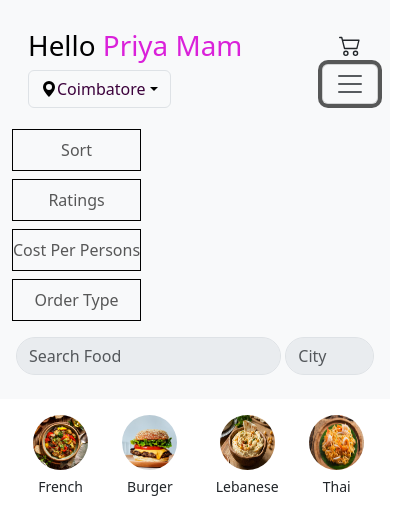
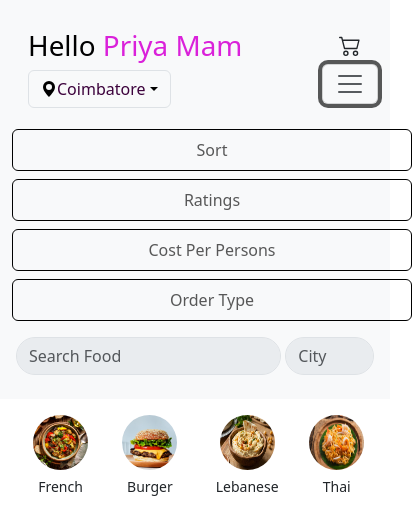
Before and after one commit to VenuDev05/food-web, a plain HTML site: page index.html in a window 390 px wide. Both pictures are taken after a click on the button 350 px from the left and 83 px from the top of the page. Shown: the top 517 px of the page, 412 px wide, since content can reach past the window. Drawn offline with nearby package versions, Linux system fonts and the light colour scheme.

Commit message:
Full update commit

```diff
--- a/index.html
+++ b/index.html
@@ -39,7 +39,7 @@
                             </li>
                         </ul>
                     </div>
-                    <img src="./images/logo.png" height="40" class="rounded d-none d-sm-block" alt="logo">
+                    <img src="./images/logo.png" height="40" class="d-none d-sm-block" alt="logo">
                 </div>
                 <div class="d-flex flex-column align-items-center d-sm-block">
                     <!-- Cart Icon -->
@@ -58,17 +58,17 @@
                 </div>
 
                 <nav class="collapse d-lg-none" id="navbarContent">
-                    <ul class="navbar-nav ms-auto gap-2 ">
-                        <li class="nav-item nav-link border border-black text-center" id="sort">
+                    <ul class="navbar-nav ms-auto gap-2" style="width: 400px;">
+                        <li class="nav-item nav-link border border-black text-center rounded" id="sort">
                             Sort
                         </li>
-                        <li class="nav-item nav-link border border-black text-center" id="rat">
+                        <li class="nav-item nav-link border border-black text-center rounded" id="rat">
                             Ratings
                         </li>
-                        <li class="nav-item nav-link border border-black text-center" id="cost">
+                        <li class="nav-item nav-link border border-black text-center rounded" id="cost">
                             Cost Per Persons
                         </li>
-                        <li class="nav-item nav-link border border-black text-center" id="order">
+                        <li class="nav-item nav-link border border-black text-center rounded" id="order">
                             Order Type
                         </li>
                     </ul>
@@ -79,8 +79,8 @@
 
 
 
+
                 <div class="collapse navbar-collapse">
-
                     <ul class="navbar-nav me-auto mb-2 mb-lg-0 gap-lg-3 text-sm-center gap-sm-4">
                         <li class="nav-item dropdown d-none d-sm-block">
                             <button class="btn btn-light border dropdown-toggle" data-bs-toggle="dropdown">
```
Also changed, not shown: index.css (line endings or trailing spaces).
